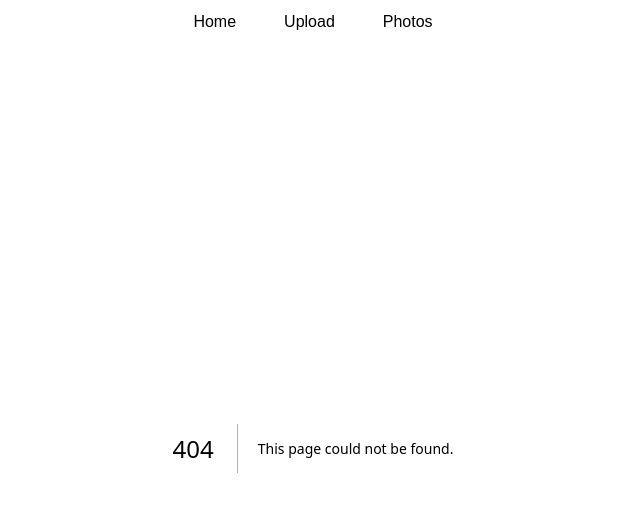
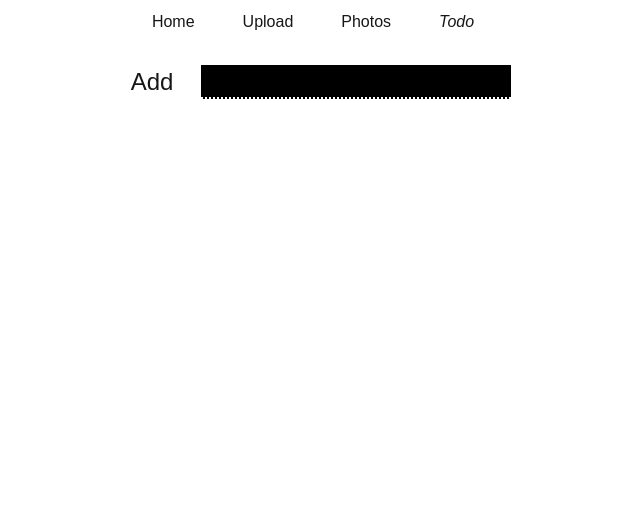
Before and after one commit to ukaszcholewka/jord, a Next.js app: page /todo in a window 1280 px wide. Before the commit this address had no page. Shown: the top 512 px of the page, without its empty margins (327-967 px from the left). Built offline with nearby package versions, Linux system fonts and the light colour scheme.

Commit message:
feat: todo in progress

```diff
--- a/app/TopBar.tsx
+++ b/app/TopBar.tsx
@@ -8,6 +8,7 @@ const PATHS = {
   Home: '/',
   Upload: '/upload',
   Photos: '/photos',
+  ToDo: '/todo',
 } as const
 
 function TopBar() {
@@ -34,6 +35,9 @@ function TopBar() {
         <Href prefetch={false} isActive={isActive(PATHS.Photos)} href={PATHS.Photos}>
           Photos
         </Href>
+        <Href prefetch={false} isActive={isActive(PATHS.ToDo)} href={PATHS.ToDo}>
+          Todo
+        </Href>
       </div>
       <div className="h-12" />
     </>
--- /dev/null
+++ b/app/todo/page.tsx
@@ -0,0 +1,17 @@
+import Button from "@/atoms/Button";
+import Input from "@/atoms/Input";
+
+export default function ToDo() {
+
+
+  return (
+    <div className="flex items-center mt-4 justify-center">
+      <Button
+        className="text-2xl"
+      >
+        Add
+      </Button>
+      <Input className="text-2xl ml-3" />
+    </div>
+  )
+}
--- a/app/upload/api/route.ts
+++ b/app/upload/api/route.ts
@@ -47,7 +47,6 @@ export async function POST(request: NextRequest) {
   const file = data.get('files') as File
 
   if (!file) return Response.json({ status: 'missing image' })
-
   const buffer = await file.arrayBuffer()
 
   const [writeFileError] = await agonizeAsync(async () => {
--- /dev/null
+++ b/atoms/Input.tsx
@@ -0,0 +1,20 @@
+import { twMerge } from "tailwind-merge"
+
+type InputProps = {
+  className?: string
+} & JSX.IntrinsicElements['input']
+
+export default function Input({
+  className,
+  ...props
+}: InputProps) {
+  return (
+    <input
+      {...props}
+      className={twMerge(
+        className,
+        'bg-black text-white border-b-white border-b-2 border-dotted'
+      )}
+    />
+  )
+}
```
